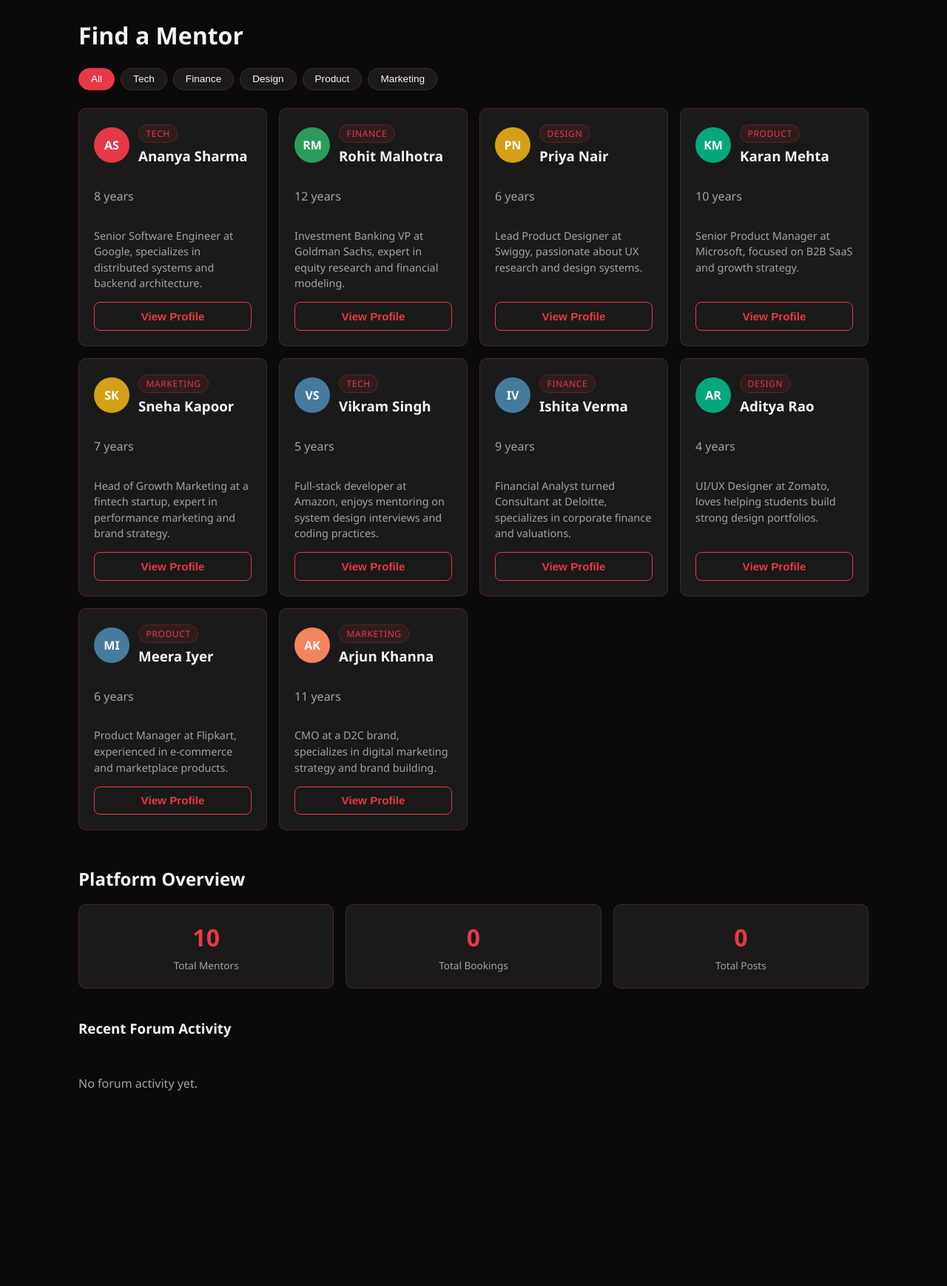
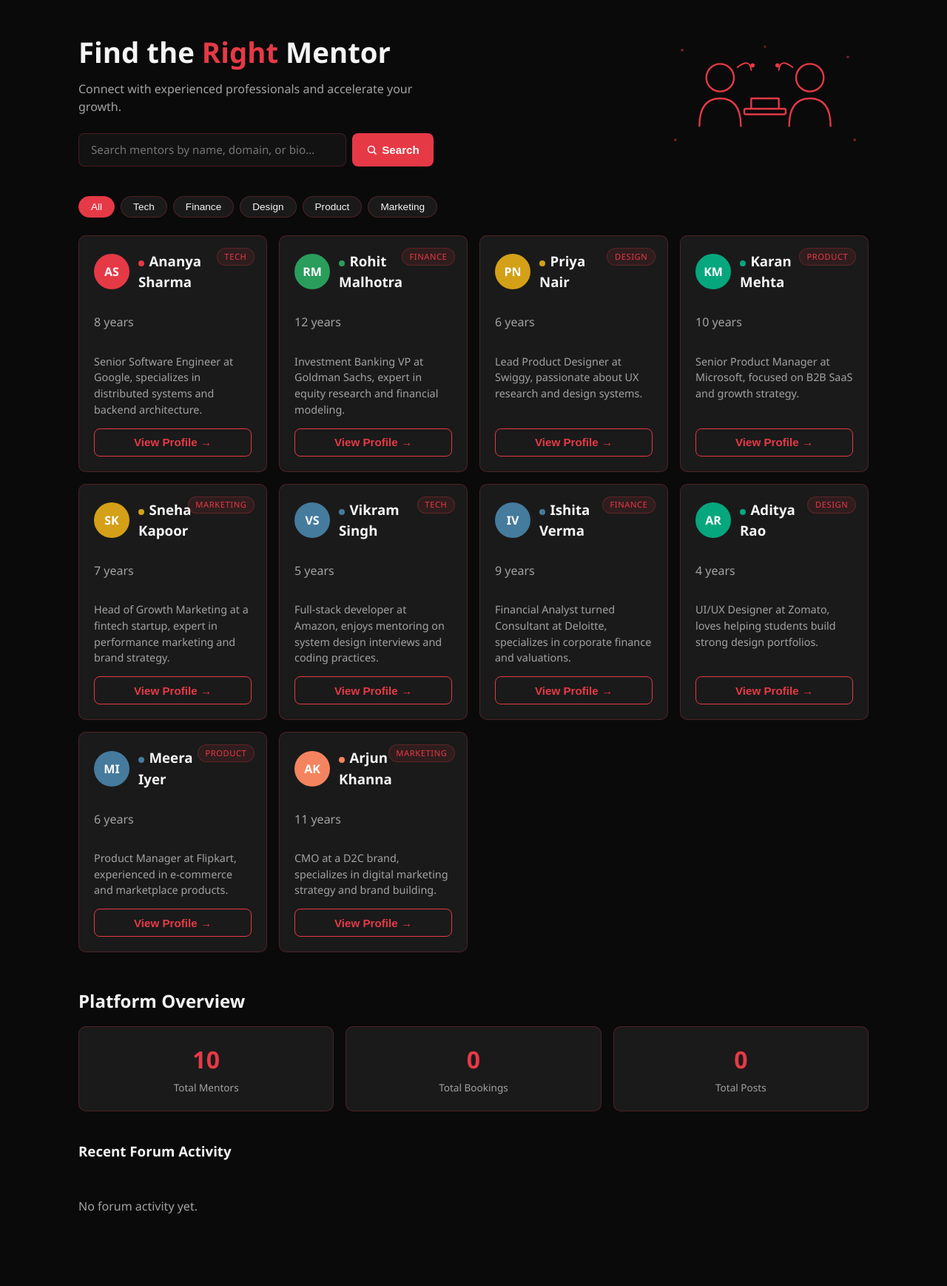
Before and after one commit to ankit-verma12/NSUT-ALUM, a Flask app: page / in a window 1280 px wide. Shown: the part 69-1807 px from the top of the page at 74% size. Before the commit the page ends 1543 px from the top, so only its background shows below. Run offline with Flask 3, Linux system fonts and the light colour scheme; data comes from the database, SQL or seed files in the repository; data that the repository does not hold is empty.

Commit message:
Update homepage design

```diff
--- a/static/css/style.css
+++ b/static/css/style.css
@@ -154,15 +154,33 @@ h1, h2, h3 {
   align-items: center;
   gap: 0.75rem;
   margin-bottom: 0.75rem;
-}
-
-.mentor-card-header .card-domain,
-.mentor-card-header h3 {
-  margin-bottom: 0;
+  padding-right: 4rem;
 }
 
 .mentor-card-header h3 {
-  margin-top: 0.25rem;
+  margin: 0;
+}
+
+.card-domain-badge {
+  position: absolute;
+  top: 1rem;
+  right: 1rem;
+  font-size: 0.7rem;
+  text-transform: uppercase;
+  letter-spacing: 0.05em;
+  color: var(--red);
+  background: rgba(230, 57, 70, 0.1);
+  border: 1px solid var(--red-border);
+  border-radius: 999px;
+  padding: 0.15rem 0.6rem;
+}
+
+.status-dot {
+  display: inline-block;
+  width: 8px;
+  height: 8px;
+  border-radius: 50%;
+  margin-right: 0.4rem;
 }
 
 .mentor-detail-header {
@@ -171,6 +189,83 @@ h1, h2, h3 {
   gap: 1.25rem;
   flex-wrap: wrap;
   margin-bottom: 0.5rem;
+}
+
+/* Hero */
+
+.hero {
+  display: flex;
+  align-items: center;
+  justify-content: space-between;
+  gap: 2rem;
+  padding: 1.5rem 0 2.5rem;
+  flex-wrap: wrap;
+}
+
+.hero-text {
+  flex: 1 1 380px;
+}
+
+.hero-title {
+  font-size: 2.4rem;
+  line-height: 1.15;
+  margin-bottom: 0.6rem;
+}
+
+.hero-title .accent {
+  color: var(--red);
+}
+
+.hero-subtitle {
+  color: var(--muted);
+  margin-bottom: 1.5rem;
+  max-width: 480px;
+}
+
+.hero-search {
+  display: flex;
+  gap: 0.5rem;
+  max-width: 480px;
+}
+
+.hero-search input {
+  flex: 1;
+  min-width: 0;
+  background: var(--bg-alt);
+  border: 1px solid var(--red-border);
+  border-radius: 8px;
+  padding: 0.7rem 1rem;
+  color: var(--text);
+  font-family: inherit;
+  font-size: 0.95rem;
+}
+
+.hero-search input:focus {
+  outline: none;
+  border-color: var(--red);
+}
+
+.hero-search button {
+  display: flex;
+  align-items: center;
+  gap: 0.4rem;
+  white-space: nowrap;
+}
+
+.hero-illustration {
+  flex: 0 0 280px;
+  max-width: 100%;
+}
+
+.hero-illustration svg {
+  width: 100%;
+  height: auto;
+}
+
+@media (max-width: 750px) {
+  .hero-illustration {
+    display: none;
+  }
 }
 
 /* Site overview (home page) */
@@ -192,11 +287,24 @@ h1, h2, h3 {
 
 .grid {
   display: grid;
-  grid-template-columns: repeat(auto-fill, minmax(240px, 1fr));
+  grid-template-columns: repeat(4, 1fr);
   gap: 1rem;
 }
 
+@media (max-width: 900px) {
+  .grid {
+    grid-template-columns: repeat(2, 1fr);
+  }
+}
+
+@media (max-width: 600px) {
+  .grid {
+    grid-template-columns: 1fr;
+  }
+}
+
 .mentor-card {
+  position: relative;
   cursor: pointer;
   display: flex;
   flex-direction: column;
--- a/static/js/api.js
+++ b/static/js/api.js
@@ -92,8 +92,12 @@ function hashString(str) {
   return Math.abs(hash);
 }
 
+function getAvatarColor(name) {
+  return AVATAR_PALETTE[hashString(name) % AVATAR_PALETTE.length];
+}
+
 function avatarHtml(name, sizeClass) {
   const initials = getInitials(name);
-  const color = AVATAR_PALETTE[hashString(name) % AVATAR_PALETTE.length];
+  const color = getAvatarColor(name);
   return `<div class="avatar ${sizeClass}" style="background:${color}">${escapeHtml(initials)}</div>`;
 }
--- a/static/js/index.js
+++ b/static/js/index.js
@@ -1,5 +1,7 @@
 const DOMAINS = ["Tech", "Finance", "Design", "Product", "Marketing"];
 let currentDomain = "";
+let allMentors = [];
+let searchQuery = "";
 
 function makeFilterBtn(label, domain) {
   const btn = document.createElement("button");
@@ -24,25 +26,24 @@ function renderMentors(mentors) {
   const grid = document.getElementById("mentor-grid");
 
   if (!mentors.length) {
-    grid.innerHTML = '<p class="empty-state">No mentors found for this domain.</p>';
+    grid.innerHTML = '<p class="empty-state">No mentors match your search.</p>';
     return;
   }
 
   grid.innerHTML = mentors
     .map((m) => {
       const preview = m.bio.length > 100 ? m.bio.slice(0, 100) + "…" : m.bio;
+      const dotColor = getAvatarColor(m.name);
       return `
         <div class="card mentor-card" data-id="${m.id}">
+          <div class="card-domain-badge">${escapeHtml(m.domain)}</div>
           <div class="mentor-card-header">
             ${avatarHtml(m.name, "avatar-md")}
-            <div>
-              <div class="card-domain">${escapeHtml(m.domain)}</div>
-              <h3>${escapeHtml(m.name)}</h3>
-            </div>
+            <h3><span class="status-dot" style="background:${dotColor}"></span>${escapeHtml(m.name)}</h3>
           </div>
           <p class="muted">${escapeHtml(m.experience)}</p>
           <p class="bio-preview">${escapeHtml(preview)}</p>
-          <button class="btn btn-outline view-profile" data-id="${m.id}">View Profile</button>
+          <button class="btn btn-outline view-profile" data-id="${m.id}">View Profile &rarr;</button>
         </div>
       `;
     })
@@ -55,15 +56,30 @@ function renderMentors(mentors) {
   });
 }
 
+function applySearchAndRender() {
+  const q = searchQuery.trim().toLowerCase();
+  const filtered = !q
+    ? allMentors
+    : allMentors.filter((m) =>
+        [m.name, m.domain, m.bio].some((field) => field.toLowerCase().includes(q))
+      );
+  renderMentors(filtered);
+}
+
 async function loadMentors() {
   const grid = document.getElementById("mentor-grid");
   grid.innerHTML = '<p class="loading">Loading mentors…</p>';
   try {
-    const mentors = await api.getMentors(currentDomain);
-    renderMentors(mentors);
+    allMentors = await api.getMentors(currentDomain);
+    applySearchAndRender();
   } catch (err) {
     grid.innerHTML = `<p class="error-text">${escapeHtml(err.message)}</p>`;
   }
+}
+
+function runSearch() {
+  searchQuery = document.getElementById("mentor-search").value;
+  applySearchAndRender();
 }
 
 function renderSiteStats(data) {
@@ -120,6 +136,12 @@ async function loadSiteOverview() {
   }
 }
 
+document.getElementById("mentor-search").addEventListener("input", runSearch);
+document.getElementById("mentor-search-btn").addEventListener("click", runSearch);
+document.getElementById("mentor-search").addEventListener("keydown", (e) => {
+  if (e.key === "Enter") runSearch();
+});
+
 renderFilters();
 loadMentors();
 loadSiteOverview();
--- a/templates/index.html
+++ b/templates/index.html
@@ -1,7 +1,43 @@
 {% extends "base.html" %}
 {% block title %}Mentors - NALUM Mentorship{% endblock %}
 {% block content %}
-<h1 class="page-title">Find a Mentor</h1>
+<section class="hero">
+  <div class="hero-text">
+    <h1 class="hero-title">Find the <span class="accent">Right</span> Mentor</h1>
+    <p class="hero-subtitle">Connect with experienced professionals and accelerate your growth.</p>
+    <div class="hero-search">
+      <input type="text" id="mentor-search" placeholder="Search mentors by name, domain, or bio…">
+      <button id="mentor-search-btn" class="btn" type="button">
+        <svg width="15" height="15" viewBox="0 0 24 24" fill="none" stroke="currentColor" stroke-width="2.5" stroke-linecap="round"><circle cx="11" cy="11" r="7"/><line x1="21" y1="21" x2="16.65" y2="16.65"/></svg>
+        Search
+      </button>
+    </div>
+  </div>
+  <div class="hero-illustration">
+    <svg viewBox="0 0 300 180" fill="none" xmlns="http://www.w3.org/2000/svg">
+      <circle cx="30" cy="20" r="2" fill="var(--red)" opacity="0.5"/>
+      <circle cx="270" cy="30" r="2" fill="var(--red)" opacity="0.5"/>
+      <circle cx="20" cy="150" r="2" fill="var(--red)" opacity="0.5"/>
+      <circle cx="280" cy="150" r="2" fill="var(--red)" opacity="0.5"/>
+      <circle cx="150" cy="15" r="2" fill="var(--red)" opacity="0.4"/>
+
+      <circle cx="85" cy="60" r="20" stroke="var(--red)" stroke-width="2.5"/>
+      <path d="M55 130 Q55 90 85 90 Q115 90 115 130" stroke="var(--red)" stroke-width="2.5" stroke-linecap="round"/>
+
+      <circle cx="215" cy="60" r="20" stroke="var(--red)" stroke-width="2.5"/>
+      <path d="M185 130 Q185 90 215 90 Q245 90 245 130" stroke="var(--red)" stroke-width="2.5" stroke-linecap="round"/>
+
+      <rect x="120" y="105" width="60" height="8" rx="2" stroke="var(--red)" stroke-width="2.5"/>
+      <path d="M130 105 L130 90 L170 90 L170 105" stroke="var(--red)" stroke-width="2.5" stroke-linejoin="round"/>
+
+      <path d="M110 45 q18 -14 20 4" stroke="var(--red)" stroke-width="2" stroke-linecap="round" fill="none"/>
+      <circle cx="132" cy="42" r="3" fill="var(--red)"/>
+      <path d="M190 45 q-18 -14 -20 4" stroke="var(--red)" stroke-width="2" stroke-linecap="round" fill="none"/>
+      <circle cx="168" cy="42" r="3" fill="var(--red)"/>
+    </svg>
+  </div>
+</section>
+
 <div class="filter-bar" id="domain-filters"></div>
 <div class="grid" id="mentor-grid"></div>
 
```
